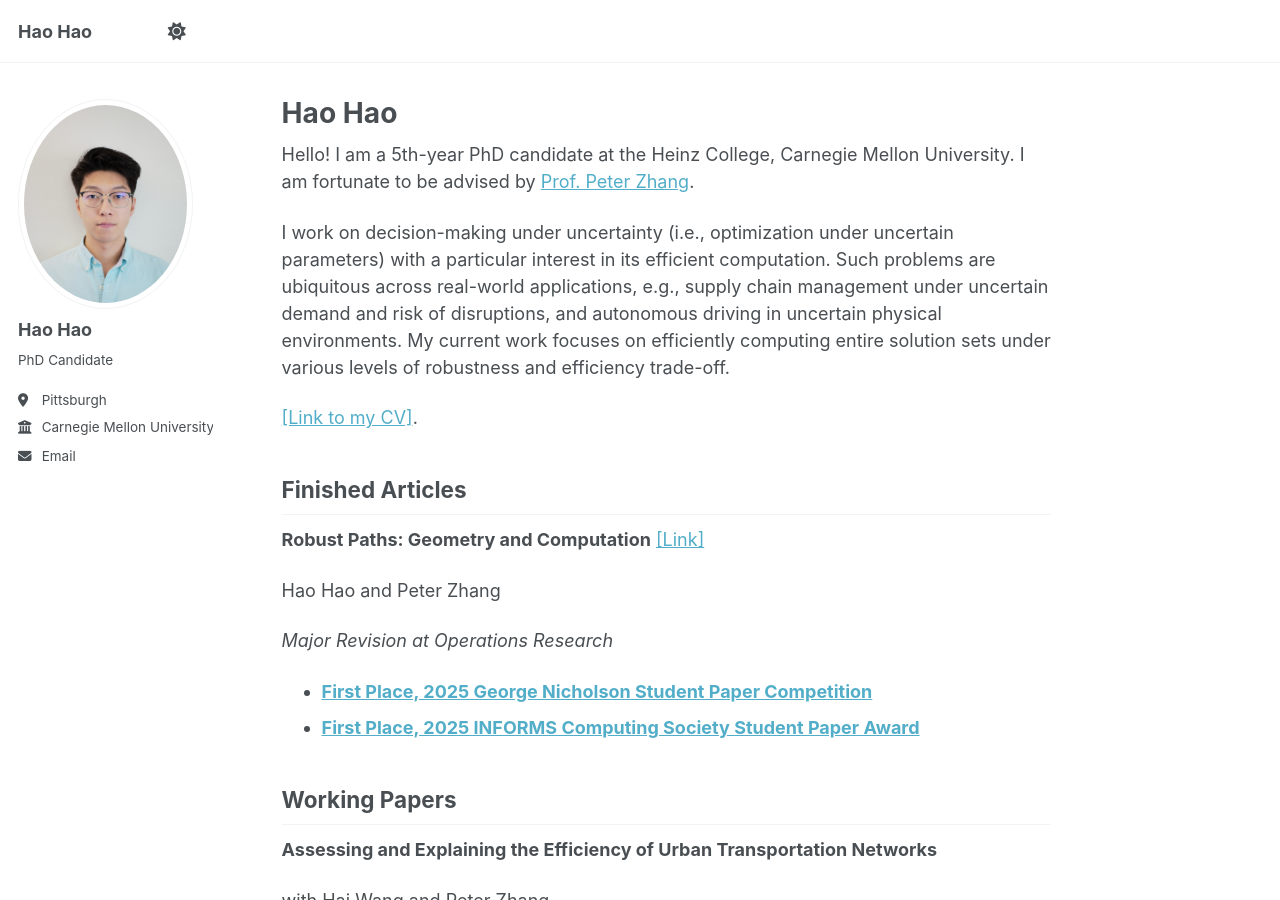
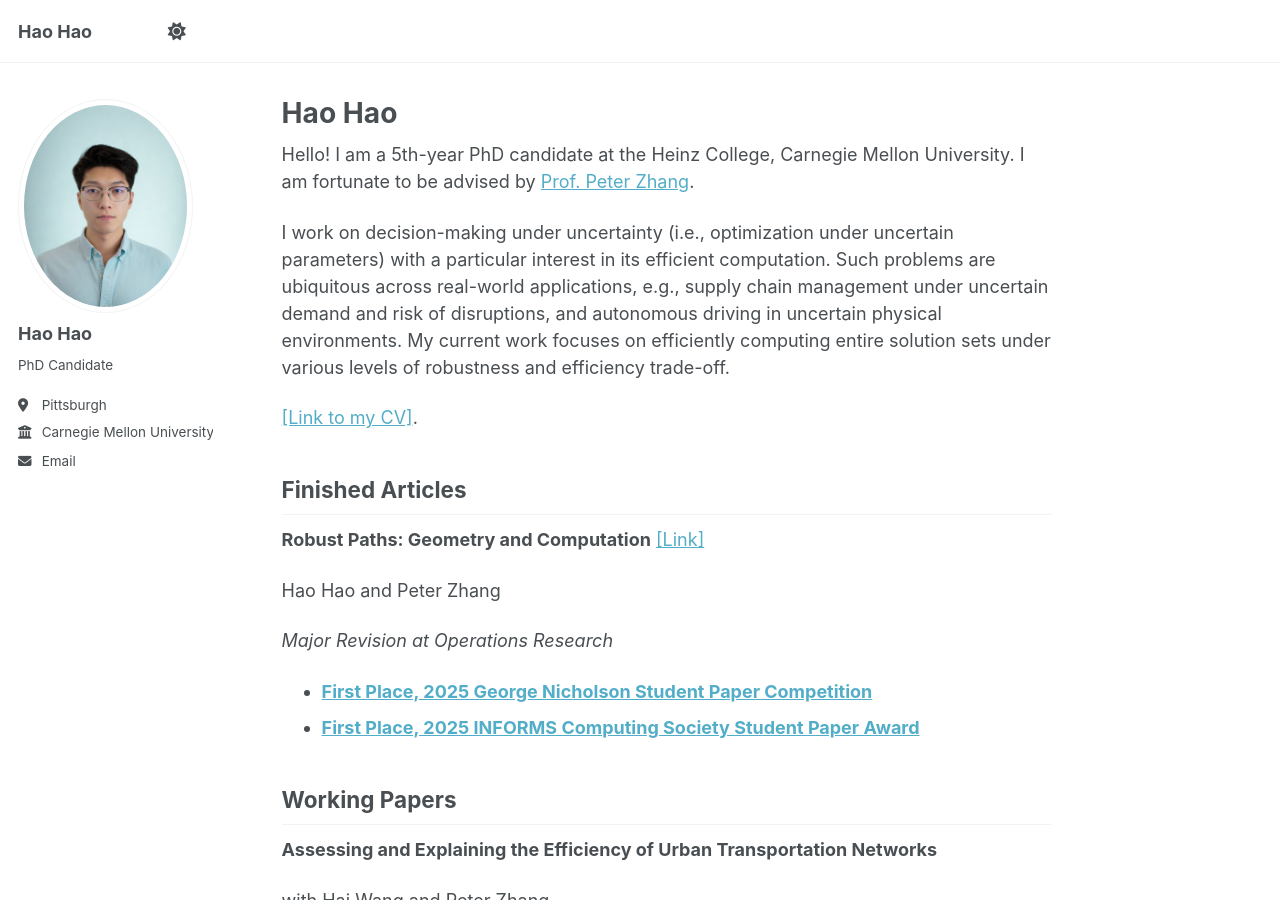
Before and after one commit to haohaocmu/haohaocmu.github.io, a Jekyll site: the page built from _pages/about.md, in a window 1280 px wide and 900 px high. Built offline with Jekyll 4.4.1, drawn with Linux system fonts in a browser that asks for light colours; a script that is not in the unit is left out.

Commit message:
Update _config.yml

```diff
--- a/_config.yml
+++ b/_config.yml
@@ -23,7 +23,7 @@ repository               : #"haohaocmu/haohaocmu.github.io"
 #               Additional customization can be done by editing /_includes/author-profile.html
 author:
   # Biographic information
-  avatar           : "Hao_profile.jpg"
+  avatar           : "Hao_profile.JPG"
   name             : "Hao Hao"
   pronouns         : # example: "she/her"
   bio              : "PhD Candidate"
```
